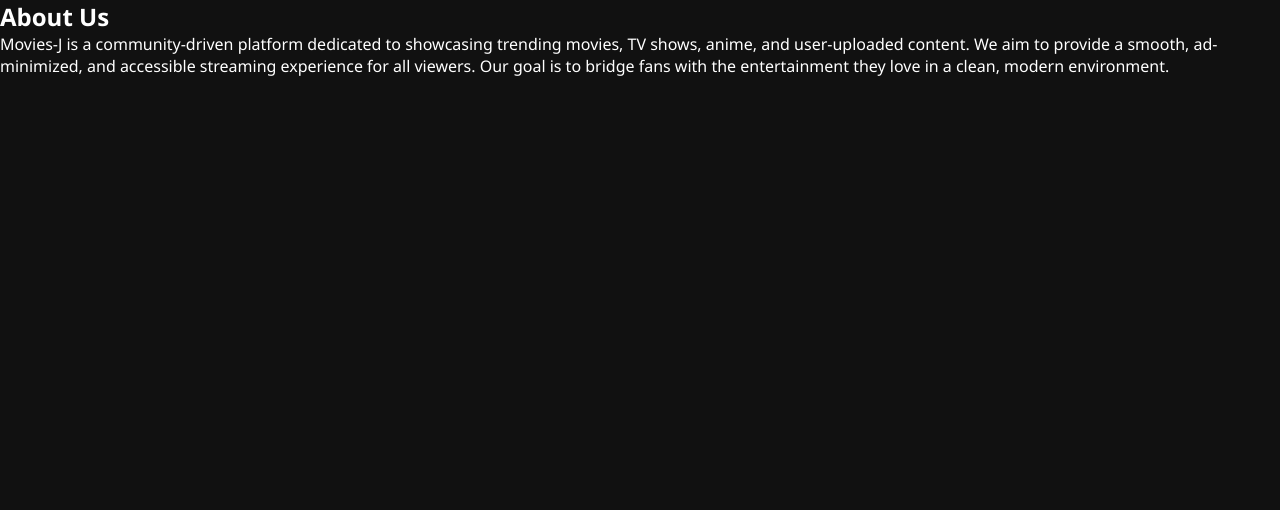
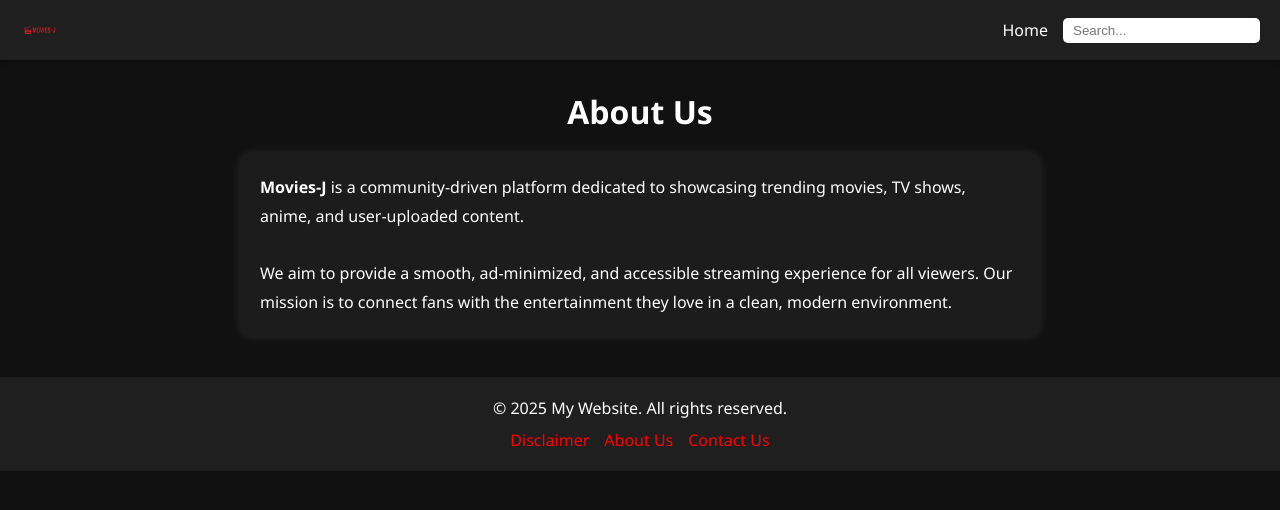
Before and after one commit to onestar2020/movies-J, a plain HTML site: page my-website/about.html in a window 1280 px wide. Drawn offline with Linux system fonts and the light colour scheme; no server answers.

Commit message:
my-website/about.html

```diff
--- a/my-website/about.html
+++ b/my-website/about.html
@@ -1,14 +1,55 @@
 <!DOCTYPE html>
 <html lang="en">
 <head>
-  <meta charset="UTF-8">
+  <meta charset="UTF-8" />
+  <meta name="viewport" content="width=device-width, initial-scale=1.0"/>
   <title>About Us - Movies-J</title>
   <link rel="stylesheet" href="css/home.css">
+  <link rel="icon" href="images/logo.png" type="image/png">
+  <meta name="theme-color" content="#000000">
+  <link rel="stylesheet" href="https://cdnjs.cloudflare.com/ajax/libs/font-awesome/6.5.1/css/all.min.css" crossorigin="anonymous" referrerpolicy="no-referrer" />
 </head>
 <body>
-  <div class="container">
-    <h2>About Us</h2>
-    <p>Movies-J is a community-driven platform dedicated to showcasing trending movies, TV shows, anime, and user-uploaded content. We aim to provide a smooth, ad-minimized, and accessible streaming experience for all viewers. Our goal is to bridge fans with the entertainment they love in a clean, modern environment.</p>
+  <!-- Navbar -->
+  <div class="navbar">
+    <img src="images/logo.png" alt="Movies-J Logo" class="logo-effect glow-gradient" />
+    <div class="nav-links">
+      <a href="index.html">Home</a>
+      <input type="text" class="search-bar" placeholder="Search..." onfocus="openSearchModal()" />
+    </div>
   </div>
+
+  <!-- Page Content -->
+  <div class="content-page">
+    <h1 style="text-align: center; margin-top: 30px;">About Us</h1>
+    <div style="max-width: 800px; margin: 20px auto; padding: 20px; background: #1c1c1c; border-radius: 10px; box-shadow: 0 0 10px rgba(255,255,255,0.1);">
+      <p style="line-height: 1.8;">
+        <strong>Movies-J</strong> is a community-driven platform dedicated to showcasing trending movies, TV shows, anime, and user-uploaded content.
+        <br><br>
+        We aim to provide a smooth, ad-minimized, and accessible streaming experience for all viewers. Our mission is to connect fans with the entertainment they love in a clean, modern environment.
+      </p>
+    </div>
+  </div>
+
+  <!-- Footer -->
+  <footer class="footer">
+    <div class="footer-content">
+      <p>&copy; 2025 My Website. All rights reserved.</p>
+      <div class="footer-links">
+        <a href="disclaimer.html">Disclaimer</a>
+        <a href="about.html">About Us</a>
+        <a href="contact.html">Contact Us</a>
+      </div>
+    </div>
+  </footer>
+
+  <!-- Search Modal (optional for consistency) -->
+  <div class="search-modal" id="search-modal">
+    <button class="close" onclick="closeSearchModal()">&times;</button>
+    <input type="text" id="search-input" placeholder="Search for a movie or show..." oninput="searchTMDB()" />
+    <div class="results" id="search-results"></div>
+  </div>
+
+  <script src="js/home.js"></script>
 </body>
 </html>
```
